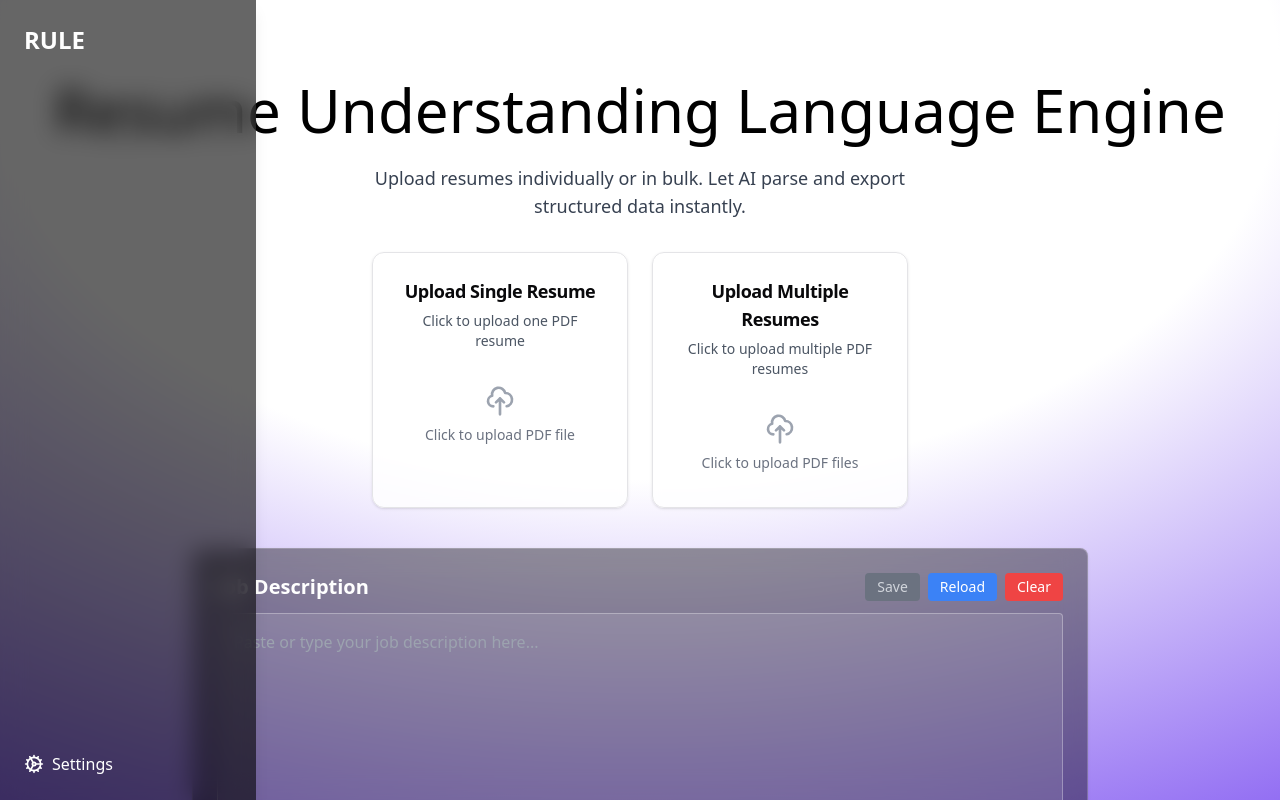
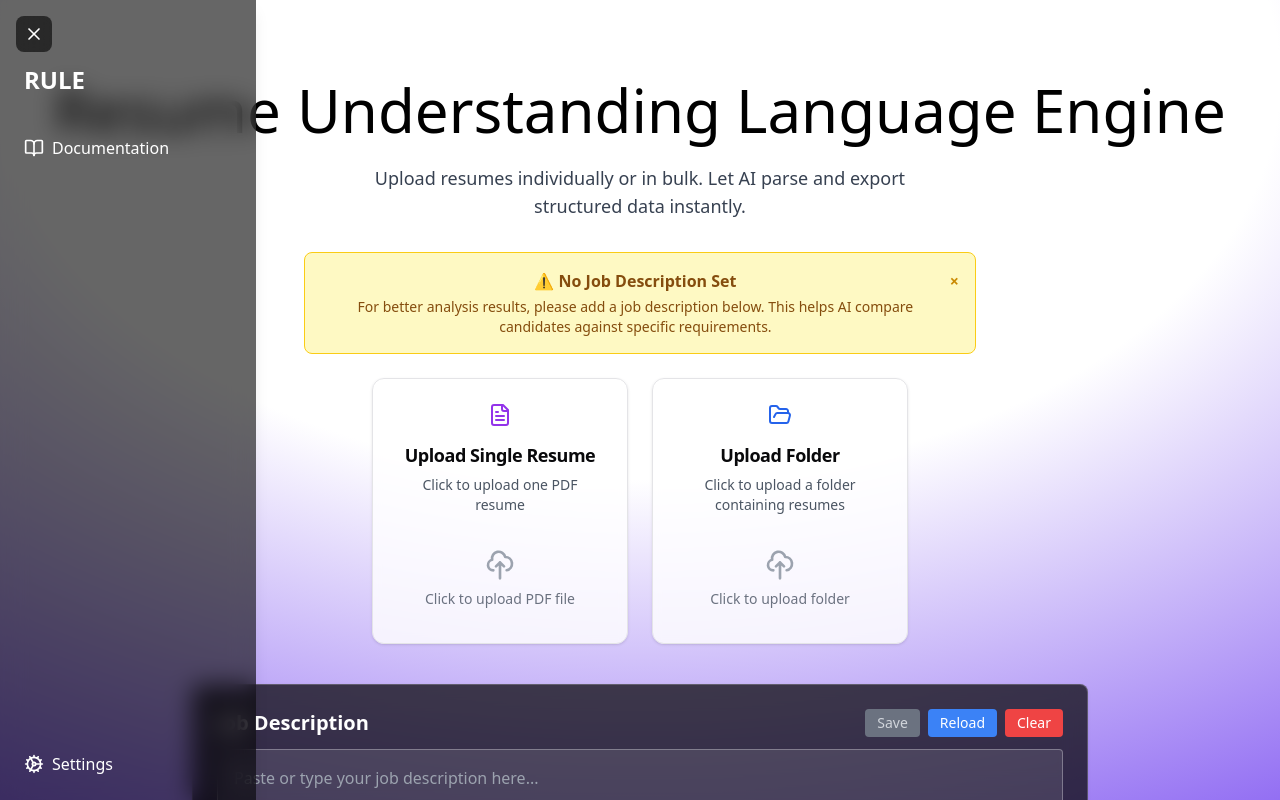
Before and after one commit to MSG-Mutual-Support-to-Grow/rule, a React (Vite) app in the folder frontend/: page / in a window 1280 px wide. Built offline with nearby package versions, Linux system fonts and the light colour scheme; no server answers.

Commit message:
Worked on requirements.txt bug and fixed some UI bugs

```diff
--- a/frontend/src/components/layout/JobDescriptionEditor.tsx
+++ b/frontend/src/components/layout/JobDescriptionEditor.tsx
@@ -1,5 +1,6 @@
 import { useState, useEffect } from "react";
 import { saveJobDescription, getJobDescription } from "../../lib/api";
+import toast from "react-hot-toast";
 
 export default function JobDescriptionBox() {
   const [description, setDescription] = useState("");
@@ -77,10 +78,13 @@ export default function JobDescriptionBox() {
 
       setIsEditable(false);
       setSaveMessage("Job description saved successfully!");
+      toast.success("Job description saved successfully!");
       setTimeout(() => setSaveMessage(""), 3000);
     } catch (error) {
       console.error("Failed to save job description:", error);
-      setSaveMessage(`Failed to save: ${error instanceof Error ? error.message : "Unknown error"}`);
+      const errorMessage = `Failed to save: ${error instanceof Error ? error.message : "Unknown error"}`;
+      setSaveMessage(errorMessage);
+      toast.error(errorMessage);
       setTimeout(() => setSaveMessage(""), 5000);
     } finally {
       setIsSaving(false);
@@ -148,7 +152,7 @@ export default function JobDescriptionBox() {
   };
 
   return (
-    <div className="mt-10 w-full max-w-4xl bg-black/40 border border-white/20 rounded-lg backdrop-blur-md p-6 shadow text-left">
+    <div className="mt-10 w-full max-w-4xl bg-black/70 border border-white/20 rounded-lg backdrop-blur-md p-6 shadow text-left">
       <div className="flex justify-between items-center mb-3">
         <h2 className="text-xl font-bold text-white">Job Description</h2>
         <div className="space-x-2">
@@ -209,9 +213,10 @@ export default function JobDescriptionBox() {
         disabled={!isEditable || isLoading}
         placeholder={isLoading ? "Loading job description..." : "Paste or type your job description here..."}
         rows={8}
-        className={`w-full p-4 bg-white/10 border border-white/30 text-white rounded resize-none focus:outline-none ${
+        className={`w-full p-4 bg-white/10 border border-white/30 text-white placeholder-gray-400 rounded resize-none focus:outline-none ${
           isEditable && !isLoading ? "focus:ring-2 focus:ring-blue-500" : "opacity-50 cursor-not-allowed"
         }`}
+        style={{ color: 'white' }}
       />
     </div>
   );
--- a/frontend/src/components/layout/Sidebar.tsx
+++ b/frontend/src/components/layout/Sidebar.tsx
@@ -1,5 +1,5 @@
 import { useState } from "react";
-import { Folder, Cog } from "lucide-react";
+import { Folder, Cog, Menu, X, BookOpen } from "lucide-react";
 import SettingsModal from "./settings/SettingsModal"; // make sure path is correct
 
 export default function Sidebar() {
@@ -8,27 +8,55 @@ export default function Sidebar() {
 
   return (
     <>
-      {/* Hover zone to show sidebar */}
+      {/* Hamburger Menu Button */}
+      <button
+        onClick={() => setVisible(!visible)}
+        className="fixed top-4 left-4 z-40 p-2 bg-black/60 backdrop-blur-md rounded-lg text-white hover:bg-black/80 transition-colors"
+      >
+        {visible ? <X size={20} /> : <Menu size={20} />}
+      </button>
+
+      {/* Hover zone to show sidebar (only when not manually opened) */}
+      {!visible && (
         <div
           className="fixed inset-y-0 left-0 w-2 z-20"
           onMouseEnter={() => setVisible(true)}
         />
+      )}
+
+      {/* Backdrop for mobile */}
+      {visible && (
+        <div
+          className="fixed inset-0 bg-black/50 z-25 lg:hidden"
+          onClick={() => setVisible(false)}
+        />
+      )}
 
       {/* Glassmorphic Sidebar */}
       <div
         className={`fixed inset-y-0 left-0 w-64 bg-black/60 backdrop-blur-md shadow-lg transform ${
           visible ? "translate-x-0" : "-translate-x-full"
         } transition-transform duration-300 z-30`}
-        onMouseLeave={() => setVisible(false)}
+        onMouseLeave={() => !visible || setVisible(false)}
       >
-        <div className="flex flex-col justify-between h-full p-6 text-white">
+        <div className="flex flex-col justify-between h-full p-6 text-white pt-16">
           <div className="space-y-10">
             <h1 className="text-2xl font-bold">RULE</h1>
+
+            <div className="space-y-4">
+              <a
+                href="/docs"
+                className="flex items-center space-x-2 hover:text-blue-200 transition-colors"
+              >
+                <BookOpen size={20} />
+                <span>Documentation</span>
+              </a>
 
               {/* <button className="flex items-center space-x-2 hover:text-blue-200">
                 <Folder size={20} />
                 <span>Sessions</span>
               </button> */}
+            </div>
           </div>
 
           <button
--- a/frontend/src/components/layout/UploadCard.tsx
+++ b/frontend/src/components/layout/UploadCard.tsx
@@ -6,6 +6,7 @@ import {
   CardContent,
 } from "@/components/ui/card";
 import { useRef } from "react";
+import { FolderOpen, FileText, Files } from "lucide-react";
 
 interface Props {
   title: string;
@@ -27,6 +28,12 @@ export default function UploadCard({ title, description, onUpload, folder, multi
     e.target.value = ""; // reset so reselecting the same file works
   };
 
+  const getIcon = () => {
+    if (folder) return <FolderOpen size={24} className="text-blue-600" />;
+    if (multiple) return <Files size={24} className="text-green-600" />;
+    return <FileText size={24} className="text-purple-600" />;
+  };
+
   return (
     <>
       <input
@@ -34,9 +41,12 @@ export default function UploadCard({ title, description, onUpload, folder, multi
         ref={inputRef}
         onChange={handleChange}
         className="hidden"
-        accept={!folder ? "application/pdf" : undefined} // only allow PDFs for file upload
+        accept={!folder ? "application/pdf" : ""}
         multiple={folder || multiple}
-        {...(folder ? { webkitdirectory: "", directory: "" } : {})}
+        {...(folder ? {
+          webkitdirectory: "" as any,
+          directory: "" as any
+        } : {})}
       />
 
       <Card
@@ -44,8 +54,11 @@ export default function UploadCard({ title, description, onUpload, folder, multi
         className="w-64 cursor-pointer hover:shadow-lg transition-all duration-200 hover:scale-[1.02] bg-white/80 backdrop-blur-sm"
       >
         <CardHeader>
-          <CardTitle className="text-lg font-semibold">{title}</CardTitle>
-          <CardDescription className="text-gray-600 text-sm">
+          <div className="flex items-center justify-center mb-2">
+            {getIcon()}
+          </div>
+          <CardTitle className="text-lg font-semibold text-center">{title}</CardTitle>
+          <CardDescription className="text-gray-600 text-sm text-center">
             {description}
           </CardDescription>
         </CardHeader>
--- a/frontend/src/pages/LandingPage.tsx
+++ b/frontend/src/pages/LandingPage.tsx
@@ -1,11 +1,12 @@
-import { useState } from "react";
+import { useState, useEffect } from "react";
 import UploadCard from "../components/layout/UploadCard";
 import OutputViewer from "../components/layout/OutputViewer";
 import BatchResultsViewer from "../components/layout/BatchResultsViewer";
 import Sidebar from "../components/layout/Sidebar";
 import JobDescriptionBox from "@/components/layout/JobDescriptionEditor";
 import BlurText from "../blocks/BlurText";
-import { uploadResume, uploadResumeBatch, ResumeAnalysisResult, ResumeBatchResponse } from "../lib/api";
+import { uploadResume, uploadResumeBatch, ResumeAnalysisResult, ResumeBatchResponse, getJobDescription } from "../lib/api";
+import toast from "react-hot-toast";
 
 export default function LandingPage() {
   const [outputData, setOutputData] = useState<ResumeAnalysisResult | null>(null);
@@ -13,6 +14,27 @@ export default function LandingPage() {
   const [isLoading, setIsLoading] = useState(false);
   const [error, setError] = useState<string | null>(null);
   const [uploadMode, setUploadMode] = useState<'individual' | 'batch'>('individual');
+  const [showJobDescriptionAlert, setShowJobDescriptionAlert] = useState(false);
+
+  // Check if job description exists
+  useEffect(() => {
+    const checkJobDescription = async () => {
+      try {
+        const result = await getJobDescription();
+        if (!result.success || !result.job_description?.trim()) {
+          setShowJobDescriptionAlert(true);
+        }
+      } catch (error) {
+        // If API fails, check localStorage
+        const saved = localStorage.getItem("job_description");
+        if (!saved?.trim()) {
+          setShowJobDescriptionAlert(true);
+        }
+      }
+    };
+
+    checkJobDescription();
+  }, []);
 
   const handleUpload = async (files: FileList | null) => {
     if (!files || files.length === 0) return;
@@ -20,7 +42,9 @@ export default function LandingPage() {
     // Check if all files are PDFs
     const invalidFiles = Array.from(files).filter(file => !file.name.toLowerCase().endsWith(".pdf"));
     if (invalidFiles.length > 0) {
-      setError(`Please upload only PDF files. Invalid files: ${invalidFiles.map(f => f.name).join(", ")}`);
+      const errorMsg = `Please upload only PDF files. Invalid files: ${invalidFiles.map(f => f.name).join(", ")}`;
+      setError(errorMsg);
+      toast.error(errorMsg);
       return;
     }
 
@@ -35,19 +59,21 @@ export default function LandingPage() {
         setUploadMode('individual');
         const result = await uploadResume(files[0]);
         setOutputData(result);
+        toast.success("Resume processed successfully!");
       } else {
         // Batch upload
         setUploadMode('batch');
         const result = await uploadResumeBatch(files);
         setBatchData(result);
+        toast.success(`${result.successful_analyses} resume(s) processed successfully!`);
       }
     } catch (err) {
       console.error("Upload error:", err);
-      setError(
-        err instanceof Error
-          ? err.message
-          : "An error occurred while processing the resume(s)"
-      );
+      const errorMsg = err instanceof Error
+        ? err.message
+        : "An error occurred while processing the resume(s)";
+      setError(errorMsg);
+      toast.error(errorMsg);
     } finally {
       setIsLoading(false);
     }
@@ -77,6 +103,27 @@ export default function LandingPage() {
           Upload resumes individually or in bulk. Let AI parse and export structured data instantly.
         </p>
 
+        {/* Job Description Alert */}
+        {showJobDescriptionAlert && (
+          <div className="mb-6 p-4 bg-yellow-100 border border-yellow-400 text-yellow-800 rounded-lg max-w-2xl mx-auto">
+            <div className="flex justify-between items-start">
+              <div>
+                <p className="font-semibold">⚠️ No Job Description Set</p>
+                <p className="text-sm mt-1">
+                  For better analysis results, please add a job description below.
+                  This helps AI compare candidates against specific requirements.
+                </p>
+              </div>
+              <button
+                onClick={() => setShowJobDescriptionAlert(false)}
+                className="text-yellow-600 hover:text-yellow-800 font-bold"
+              >
+                ×
+              </button>
+            </div>
+          </div>
+        )}
+
         {/* Upload UI */}
         <div className="flex flex-wrap justify-center gap-6">
           <UploadCard
@@ -85,10 +132,10 @@ export default function LandingPage() {
             onUpload={handleUpload}
           />
           <UploadCard
-            title="Upload Multiple Resumes"
-            description="Click to upload multiple PDF resumes"
+            title="Upload Folder"
+            description="Click to upload a folder containing resumes"
             onUpload={handleUpload}
-            multiple={true}
+            folder={true}
           />
         </div>
 
```
Also changed, not shown: 2 other files (tests, documents, lock files or other folders). Lines whose indentation alone changed are shown as unchanged.
